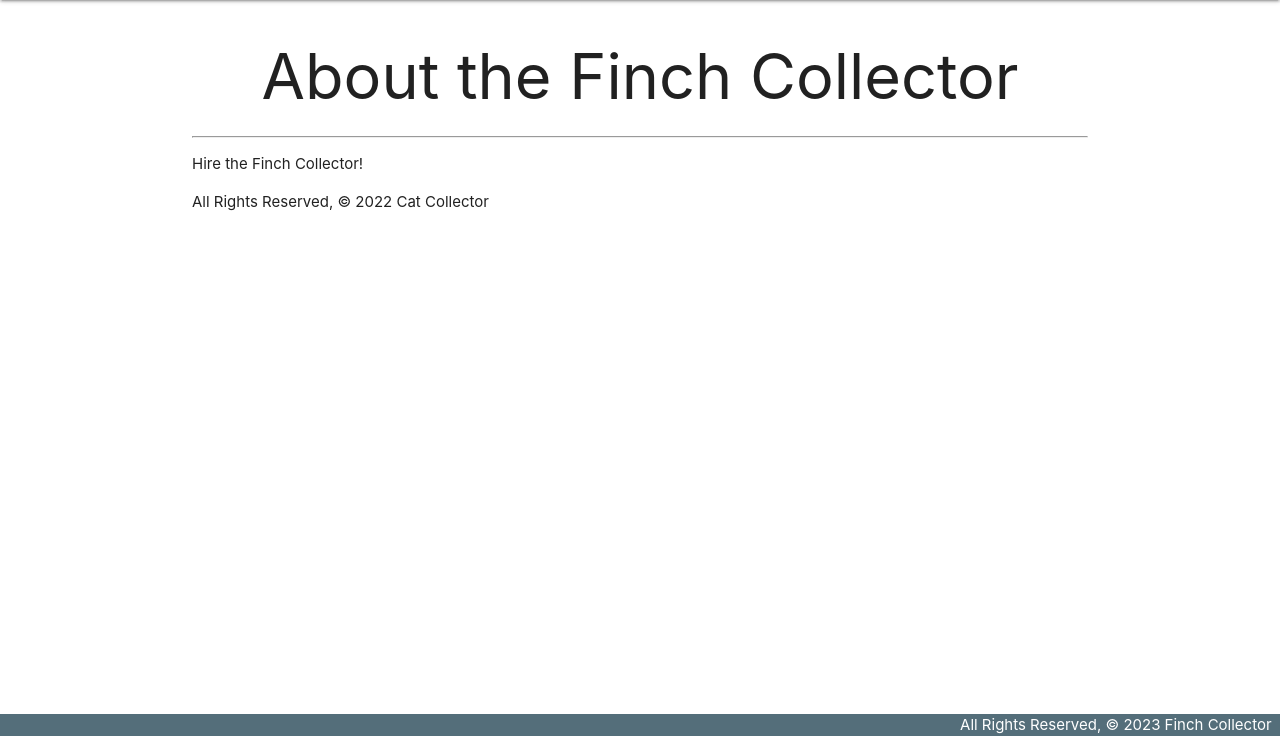
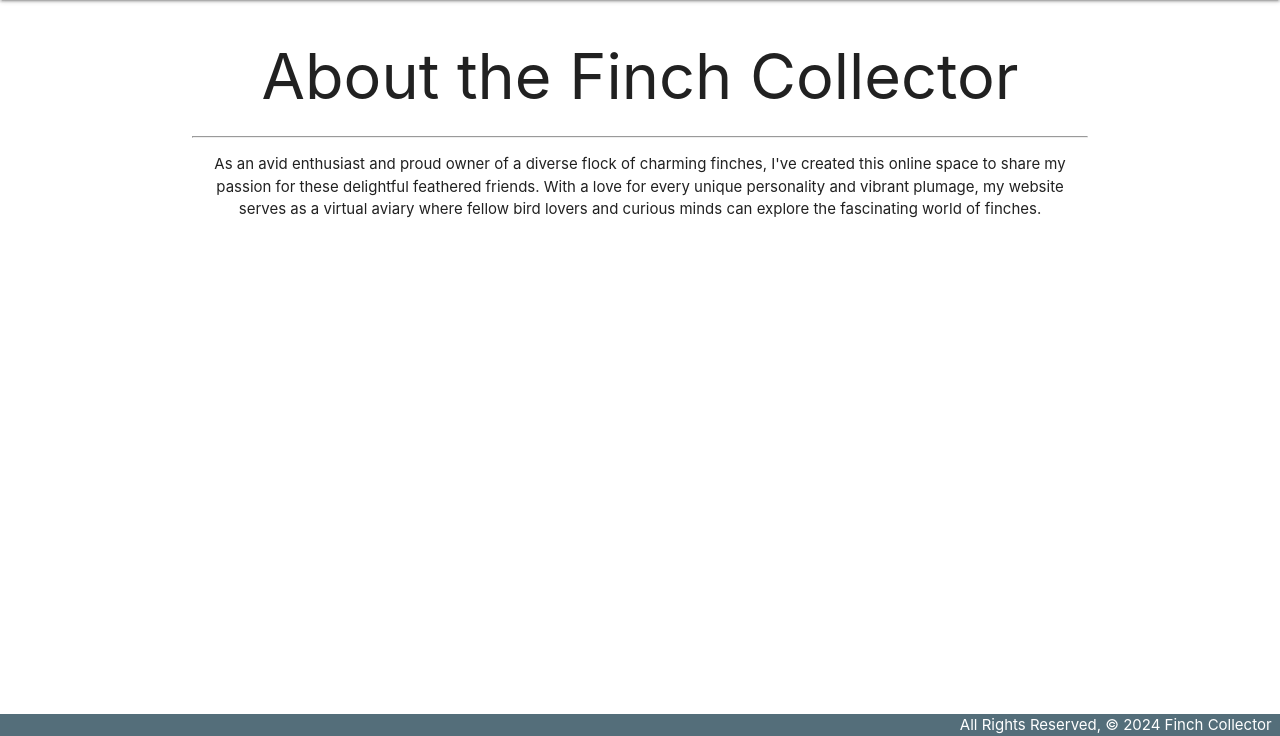
Before and after one commit to shelbyyy16/finchcollector, a Django app: page /about/ in a window 1280 px wide. Shown: the part 64-800 px from the top of the page. Run offline with Django 5.2, Linux system fonts and the light colour scheme.

Commit message:
import materialize css

```diff
--- a/main_app/templates/about.html
+++ b/main_app/templates/about.html
@@ -3,7 +3,7 @@
 
 <h1 class="center-align">About the Finch Collector</h1>
 <hr>
-<p>Hire the Finch Collector!</p>
-<footer>All Rights Reserved, &copy; 2022 Cat Collector</footer>
+<p class="center-align"> As an avid enthusiast and proud owner of a diverse flock of charming finches, I've created this online space to share my passion for these delightful feathered friends. With a love for every unique personality and vibrant plumage, my website serves as a virtual aviary where fellow bird lovers and curious minds can explore the fascinating world of finches.</p>
+
 
 {% endblock %}
--- a/main_app/templates/base.html
+++ b/main_app/templates/base.html
@@ -26,7 +26,7 @@
         {% endblock %}
     </main>
     <footer class="page-footer blue-grey darken-1">
-        <div class="right">All Rights Reserved, &copy; 2023 Finch Collector &nbsp;</div>
+        <div class="right">All Rights Reserved, &copy; 2024 Finch Collector &nbsp;</div>
       </footer>
 </body>
 </html>
```
